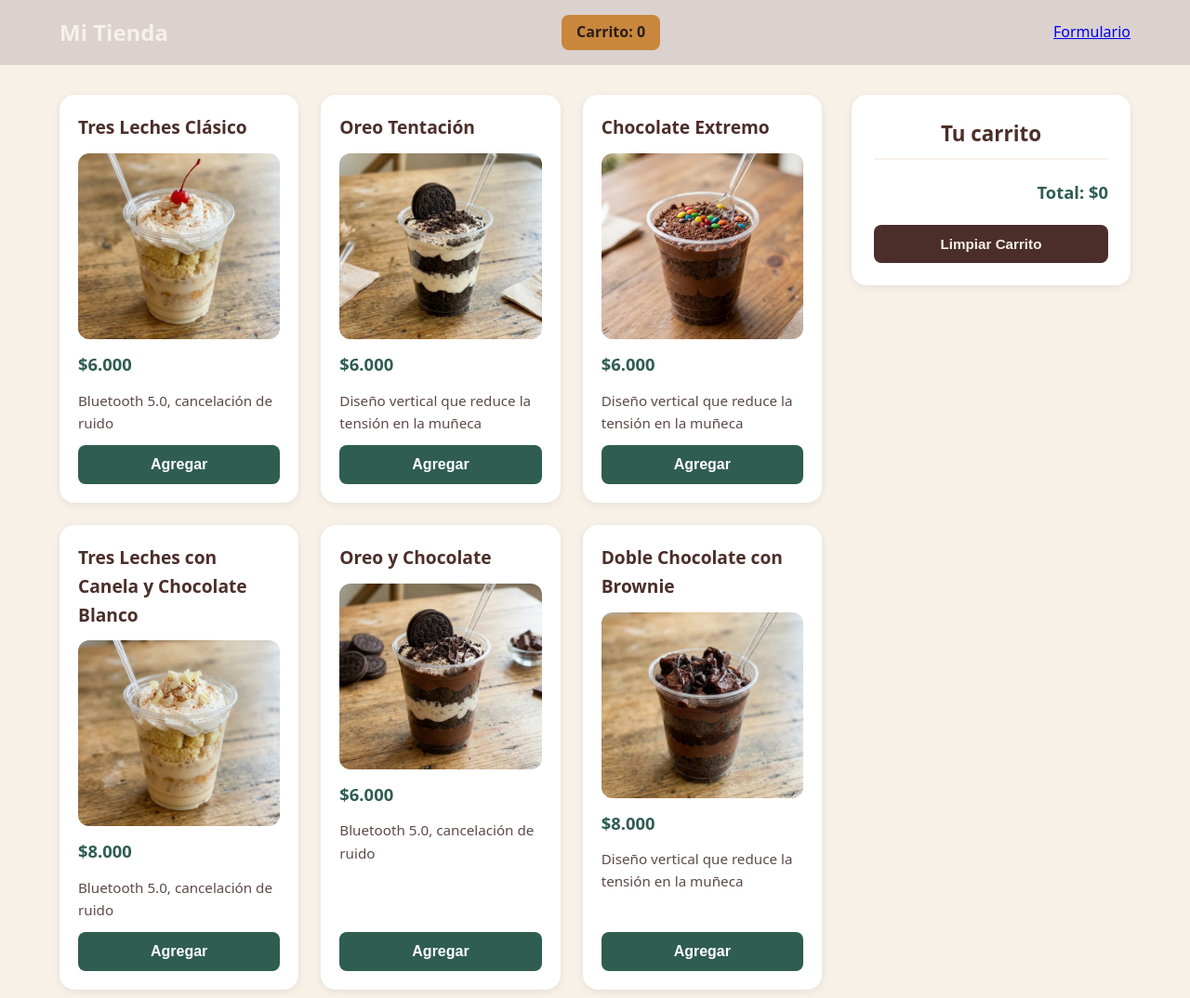
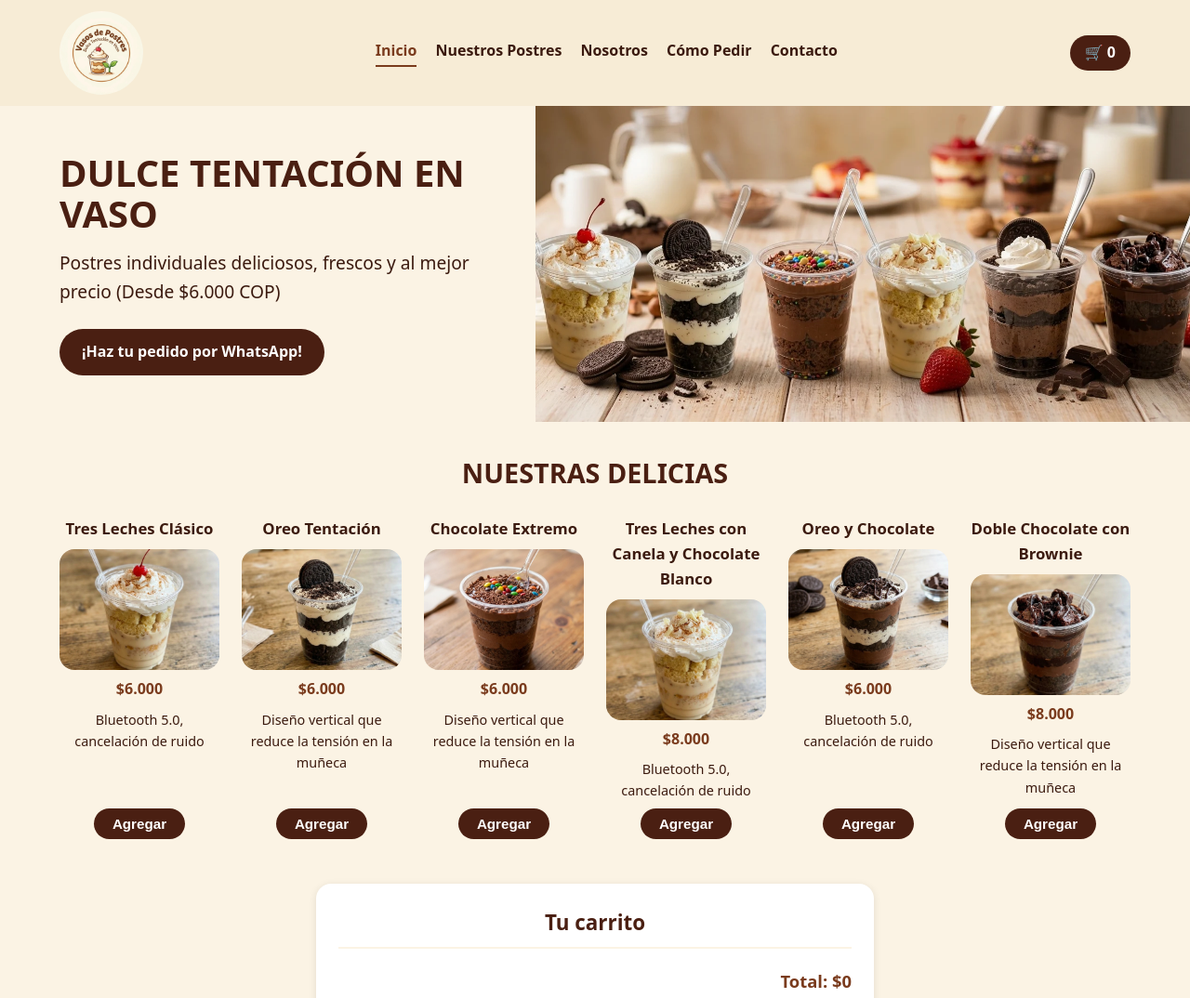
Before and after one commit to cristhianh954-alt/Proyecto_final, a plain HTML site: page index.html in a window 1280 px wide. Shown: the top 1074 px of the page at 93% size. Drawn offline with Linux system fonts and the light colour scheme.

Commit message:
Se ajusta diseño de la pagina, imagen de portada, diseño

```diff
--- a/CSS/styles.css
+++ b/CSS/styles.css
@@ -13,8 +13,8 @@ body {
   font-family: system-ui, "Segoe UI", Roboto, Arial, sans-serif;
   font-size: 1rem;
   line-height: 1.6;
-  color: #2b1d1a;
-  background-color: #f7f1e8;
+  color: #3b1a0f;
+  background-color: #fbf3e4;
 }
 
 ul {
@@ -27,172 +27,180 @@ img {
   display: block;
 }
 
-/* Header */
+/* Encabezado */
 header {
-  background-color: #dbd1cf;
-  color: #f7f1e8;
+  background-color: #f7ecd6;
   display: flex;
+  flex-wrap: wrap;
   justify-content: space-between;
   align-items: center;
-  padding: 1rem 5%;
+  gap: 1rem;
+  padding: 0.75rem 5%;
 }
 
-header h1 {
-  font-size: 1.5rem;
-  font-weight: 700;
+.logo img {
+  width: 90px;
+  height: 90px;
+  border-radius: 50%;
+  object-fit: cover;
 }
 
-header p {
-  background-color: #c8873d;
-  color: #2b1d1a;
+nav {
+  display: flex;
+  flex-wrap: wrap;
+  gap: 1.25rem;
+}
+
+nav a {
+  color: #3b1a0f;
+  text-decoration: none;
+  font-weight: 600;
+  padding-bottom: 0.2rem;
+}
+
+nav a:hover,
+nav a.activo {
+  border-bottom: 2px solid #7a3b1d;
+  color: #7a3b1d;
+}
+
+.contador-carrito {
+  background-color: #4a1f12;
+  color: #ffffff;
   font-weight: 700;
   padding: 0.4rem 1rem;
-  border-radius: 0.5rem;
+  border-radius: 2rem;
 }
 
-/* Contenedor principal (Mobile-first) */
-.contenido {
-  width: 90%;
-  max-width: 1200px;
-  margin: 2rem auto;
+/* Portada */
+.portada {
   display: flex;
   flex-direction: column;
-  gap: 2rem;
+  background-color: #fbf3e4;
 }
 
-/* Grid de productos */
+.portada-texto {
+  padding: 2rem 5%;
+}
+
+.portada-texto h1 {
+  font-size: 2.5rem;
+  line-height: 1.1;
+  color: #4a1f12;
+  margin-bottom: 1rem;
+}
+
+.portada-texto p {
+  font-size: 1.2rem;
+  margin-bottom: 1.5rem;
+}
+
+.boton-pedido {
+  display: inline-block;
+  background-color: #4a1f12;
+  color: #ffffff;
+  text-decoration: none;
+  font-weight: 700;
+  padding: 0.75rem 1.5rem;
+  border-radius: 2rem;
+}
+
+.boton-pedido:hover {
+  background-color: #2b1d1a;
+}
+
+.portada-imagen img {
+  width: 100%;
+  height: 300px;
+  object-fit: cover;
+}
+
+
+/* Productos */
+.productos-seccion {
+  padding: 2rem 5%;
+  text-align: center;
+}
+
+.productos-seccion h2 {
+  font-size: 1.8rem;
+  color: #4a1f12;
+  margin-bottom: 1.5rem;
+}
+
 .area-productos {
-  flex: 1;
   display: grid;
   grid-template-columns: 1fr;
   gap: 1.5rem;
+  max-width: 1200px;
+  margin: 0 auto;
 }
 
 /* Tarjetas */
 .tarjetacss {
-  background-color: #ffffff;
-  border-radius: 1rem;
-  overflow: hidden;
-  box-shadow: 0 2px 8px rgba(0, 0, 0, 0.08);
-  padding: 1.25rem;
+  background-color: transparent;
   display: flex;
   flex-direction: column;
-  gap: 0.75rem;
-}
-
-.nombre {
-  font-size: 1.2rem;
-  color: #4b2e2a;
+  align-items: center;
+  gap: 0.5rem;
+  text-align: center;
 }
 
 .imagencss {
   width: 100%;
-  height: 200px;
+  height: 180px;
   object-fit: cover;
-  border-radius: 0.75rem;
+  border-radius: 1rem;
+}
+
+.nombre {
+  font-size: 1.05rem;
+  color: #3b1a0f;
 }
 
 .precio {
-  font-size: 1.15rem;
+  font-size: 1rem;
   font-weight: 700;
-  color: #2f5d50;
+  color: #7a3b1d;
 }
 
 .descripcion {
-  font-size: 0.95rem;
-  color: #5c4b47;
+  font-size: 0.9rem;
   flex-grow: 1;
 }
 
 .button {
-  width: 100%;
-  padding: 0.75rem 1.5rem;
+  padding: 0.5rem 1.25rem;
   border: none;
-  border-radius: 0.5rem;
-  background-color: #2f5d50;
+  border-radius: 2rem;
+  background-color: #4a1f12;
   color: #ffffff;
-  font-size: 1rem;
+  font-size: 0.95rem;
   font-weight: 700;
   cursor: pointer;
-  transition: background-color 0.2s ease;
 }
 
 .button:hover {
-  background-color: #23473d;
+  background-color: #2b1d1a;
 }
 
 /* Carrito */
 .carrito {
-  width: 100%;
+  max-width: 600px;
+  margin: 1rem auto 2rem auto;
   background-color: #ffffff;
   border-radius: 1rem;
   padding: 1.5rem;
-  box-shadow: 0 2px 8px rgba(0, 0, 0, 0.08);
+  box-shadow: 0 2px 8px rgba(0, 0, 0, 0.1);
 }
 
 .carrito h2 {
   font-size: 1.4rem;
-  color: #4b2e2a;
+  color: #4a1f12;
   text-align: center;
   margin-bottom: 1rem;
   padding-bottom: 0.5rem;
-  border-bottom: 2px solid #f7f1e8;
-}
-
-.carrito li {
-  padding: 0.5rem 0;
-  border-bottom: 1px solid #f7f1e8;
-  font-size: 0.95rem;
-}
-
-.total {
-  margin: 1.25rem 0;
-  font-size: 1.15rem;
-  font-weight: 700;
-  color: #2f5d50;
-  text-align: right;
-}
-
-#vaciar {
-  width: 100%;
-  padding: 0.75rem 1rem;
-  border: none;
-  border-radius: 0.5rem;
-  background-color: #4b2e2a;
-  color: #f7f1e8;
-  font-size: 0.95rem;
-  font-weight: 700;
-  cursor: pointer;
-  transition: background-color 0.2s ease;
-}
-
-#vaciar:hover {
-  background-color: #2b1d1a;
-}
-
-/* Tablet */
-@media (min-width: 768px) {
-  .area-productos {
-    grid-template-columns: repeat(2, 1fr);
-  }
-}
-
-/* Escritorio */
-@media (min-width: 1024px) {
-  .contenido {
-    flex-direction: row;
-    align-items: flex-start;
-  }
-
-  .area-productos {
-    grid-template-columns: repeat(3, 1fr);
-  }
-
-  .carrito {
-    width: 300px;
-    position: sticky;
-    top: 1.5rem;
-  }
+  border-bottom: 2px solid #fbf3e4;
 }
 
 .carrito li {
@@ -201,8 +209,31 @@ header p {
   align-items: center;
   gap: 0.5rem;
   padding: 0.5rem 0;
-  border-bottom: 1px solid #f7f1e8;
+  border-bottom: 1px solid #fbf3e4;
   font-size: 0.95rem;
+}
+
+.total {
+  margin: 1.25rem 0;
+  font-size: 1.15rem;
+  font-weight: 700;
+  color: #7a3b1d;
+  text-align: right;
+}
+
+#vaciar {
+  width: 100%;
+  padding: 0.75rem 1rem;
+  border: none;
+  border-radius: 2rem;
+  background-color: #4a1f12;
+  color: #ffffff;
+  font-weight: 700;
+  cursor: pointer;
+}
+
+#vaciar:hover {
+  background-color: #2b1d1a;
 }
 
 .btn-eliminar {
@@ -213,18 +244,83 @@ header p {
   font-size: 1rem;
   cursor: pointer;
   padding: 0.2rem 0.4rem;
-  border-radius: 0.25rem;
 }
 
-.btn-eliminar:hover {
-  background-color: #f7f1e8;
+/* Pie de página */
+.footer {
+  background-color: #4a1f12;
+  color: #fbf3e4;
+  text-align: center;
+  padding: 2rem 5% 1.5rem 5%;
+  font-size: 0.9rem;
 }
 
-.footer {
-  background-color: #2b1d1a;
-  color: #f7f1e8;
-  text-align: center;
-  padding: 1.5rem 0;
-  font-size: 0.875rem;
-  margin-top: 2rem;
+.sobre-nosotros {
+  max-width: 1000px;
+  margin: 0 auto 1.5rem auto;
 }
+
+.sobre-nosotros h2 {
+  font-size: 1.4rem;
+  margin-bottom: 1rem;
+}
+
+.sobre-nosotros h3 {
+  font-size: 1.1rem;
+  margin-bottom: 0.4rem;
+}
+
+.mision-vision {
+  display: flex;
+  flex-direction: column;
+  gap: 1.25rem;
+  margin-bottom: 1rem;
+}
+
+.enlace-nosotros {
+  color: #fbf3e4;
+  font-weight: 700;
+}
+
+/* Tablet */
+@media (min-width: 768px) {
+  .area-productos {
+    grid-template-columns: repeat(3, 1fr);
+  }
+
+  .mision-vision {
+    flex-direction: row;
+  }
+
+  .mision-vision div {
+    flex: 1;
+  }
+}
+
+/* Escritorio */
+@media (min-width: 1024px) {
+  .portada {
+    flex-direction: row;
+    align-items: center;
+  }
+
+  .portada-texto {
+    width: 45%;
+  }
+
+  .portada-imagen {
+    width: 55%;
+  }
+
+  .portada-imagen img {
+    height: 340px;
+  }
+
+  .area-productos {
+    grid-template-columns: repeat(6, 1fr);
+  }
+
+  .imagencss {
+    height: 130px;
+  }
+}
--- a/index.html
+++ b/index.html
@@ -3,7 +3,7 @@
 <head>
     <meta charset="UTF-8">
     <meta name="viewport" content="width=device-width, initial-scale=1.0">
-    <title>Mi Tienda | Catálogo</title>
+    <title>Vasos de Postres | Catálogo</title>
     <link rel="stylesheet" href="CSS/styles.css">
     <script src="JS/productos.js" defer></script>
     <script src="JS/app.js" defer></script>
@@ -11,32 +11,57 @@
 
 <body>
 
+    <!-- Encabezado -->
     <header>
-        <h1>Mi Tienda</h1>
-        <p aria-live="polite">Carrito: <span id="contador">0</span></p>
+        <div class="logo">
+            <img src="IMG/Logo.jpeg" alt="Logo Vasos de Postres">
+        </div>
 
         <nav>
-            <a href="formulario.html">Formulario</a>
+            <a href="#inicio" class="activo">Inicio</a>
+            <a href="#postres">Nuestros Postres</a>
+            <a href="#sobre-nosotros">Nosotros</a>
+            <a href="#carrito">Cómo Pedir</a>
+            <a href="formulario.html">Contacto</a>
         </nav>
+
+        <p aria-live="polite" class="contador-carrito">🛒 <span id="contador">0</span></p>
     </header>
 
-    <div class="contenido">
+    <!-- Portada -->
+    <section class="portada" id="inicio">
+        <div class="portada-texto">
+            <h1>DULCE TENTACIÓN EN VASO</h1>
+            <p>Postres individuales deliciosos, frescos y al mejor precio (Desde $6.000 COP)</p>
+            <a class="boton-pedido" href="https://wa.me/57XXXXXXXXXX">¡Haz tu pedido por WhatsApp!</a>
+        </div>
+        <div class="portada-imagen">
+            <img src="IMG/Portada2.jpeg" alt="Vasos de postres">
+        </div>
+    </section>
+
+    <!-- Productos -->
+    <section class="productos-seccion" id="postres">
+        <h2>NUESTRAS DELICIAS</h2>
         <main id="productos" class="area-productos" aria-label="Lista de productos">
         </main>
+    </section>
 
-        <!-- Contenido complementario -->
-        <aside class="carrito" aria-label="Carrito de compras">
+    <!-- Carrito -->
+    <aside class="carrito" id="carrito" aria-label="Carrito de compras">
         <h2>Tu carrito</h2>
         <ul id="lista-carrito"></ul>
         <p class="total" aria-live="polite">Total: <span id="total">$0</span></p>
         <button type="button" id="vaciar">Limpiar Carrito</button>
     </aside>
-    </div>
 
     <footer class="footer">
-        <p>&copy; 2026 Mi Tienda. Todos los derechos reservados.</p>
+        <section class="sobre-nosotros" id="sobre-nosotros">
+
+        </section>
+
+        <p>&copy; 2026 Vasos de Postres. Todos los derechos reservados.</p>
     </footer>
 
 </body>
-
 </html>
```
Also changed, not shown: formulario.html (+2 -7 lines), IMG/Logo.jpeg (added), IMG/Portada.jpeg (added), IMG/Portada2.jpeg (added). Lines whose indentation alone changed are shown as unchanged.
